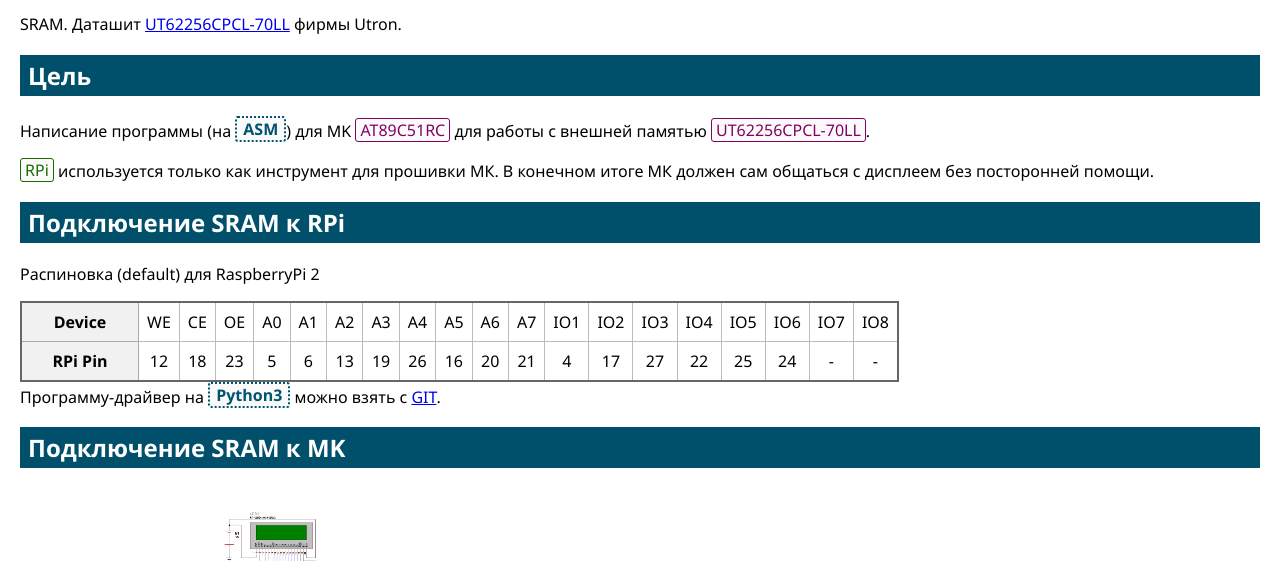
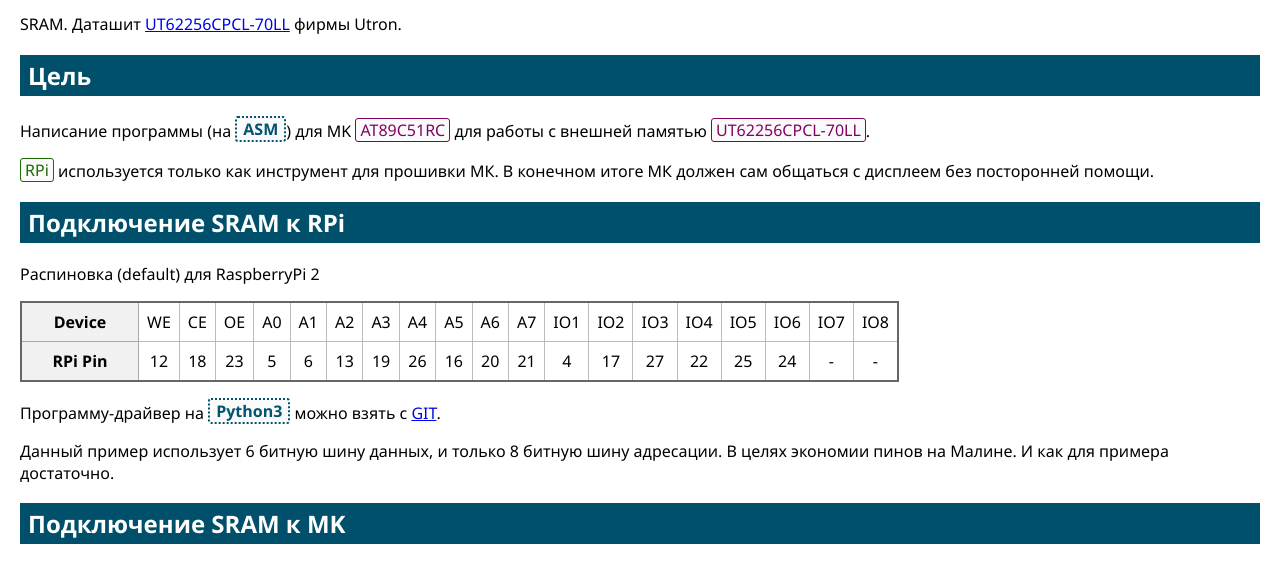
Before and after one commit to zelderus/ZeBoy2, a plain HTML site: page Help/Pages/mksram.html in a window 1280 px wide. Shown: the part 218-779 px from the top of the page. Drawn offline with Linux system fonts and the light colour scheme.

Commit message:
help fix

```diff
--- a/Help/Pages/mksram.html
+++ b/Help/Pages/mksram.html
@@ -81,7 +81,8 @@
 						</tr>
 					</tbody>
 				</table>
-				<div>Программу-драйвер на <span class="span_lng">Python3</span> можно взять с <a href="https://github.com/zelderus/ZeBoy2/blob/master/src_rpi/ut62256.py" target="_blank">GIT</a>.</div>
+				<p>Программу-драйвер на <span class="span_lng">Python3</span> можно взять с <a href="https://github.com/zelderus/ZeBoy2/blob/master/src_rpi/ut62256.py" target="_blank">GIT</a>.</p>
+				<p>Данный пример использует 6 битную шину данных, и только 8 битную шину адресации. В целях экономии пинов на Малине. И как для примера достаточно.</p>
 			</div>
 
 			<h2>Подключение SRAM к MK</h2>
```
